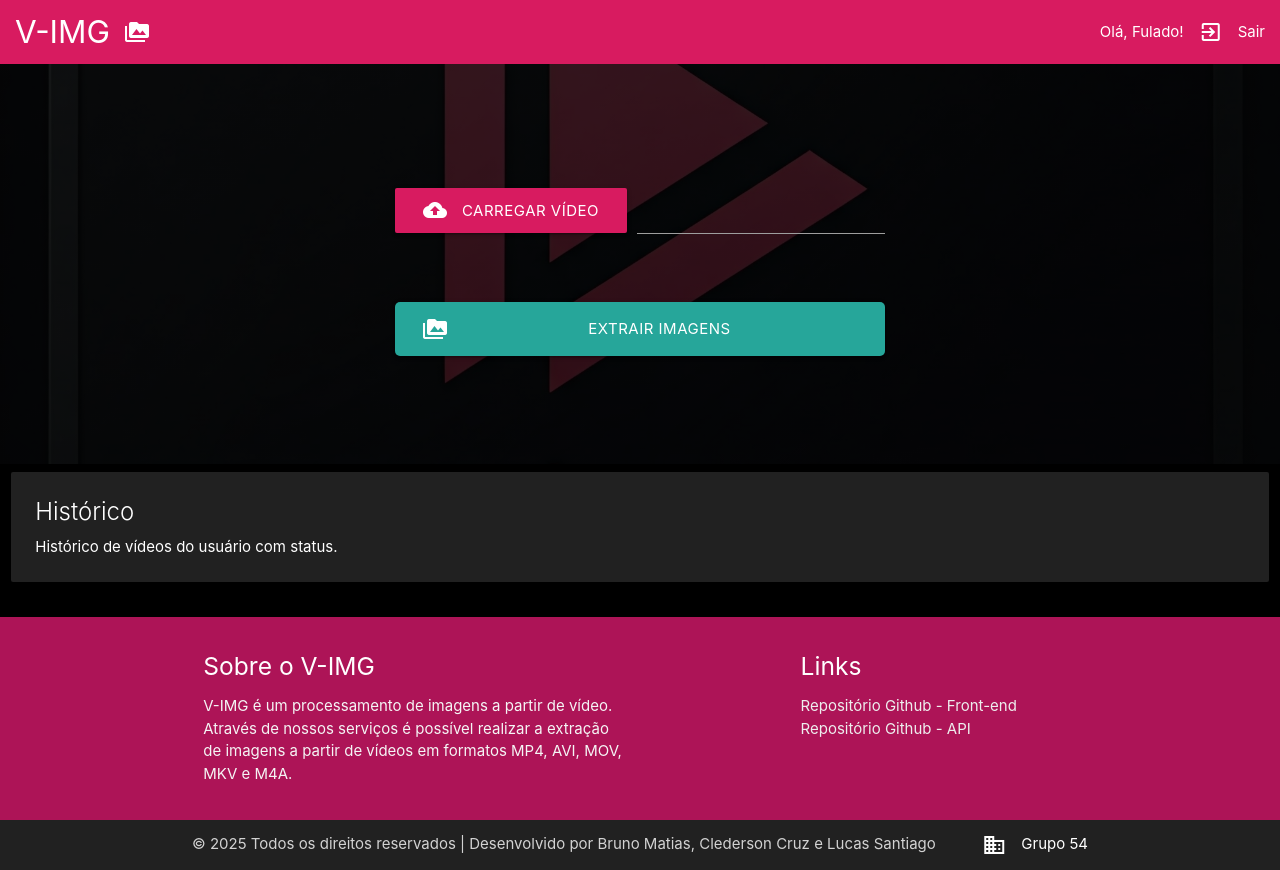
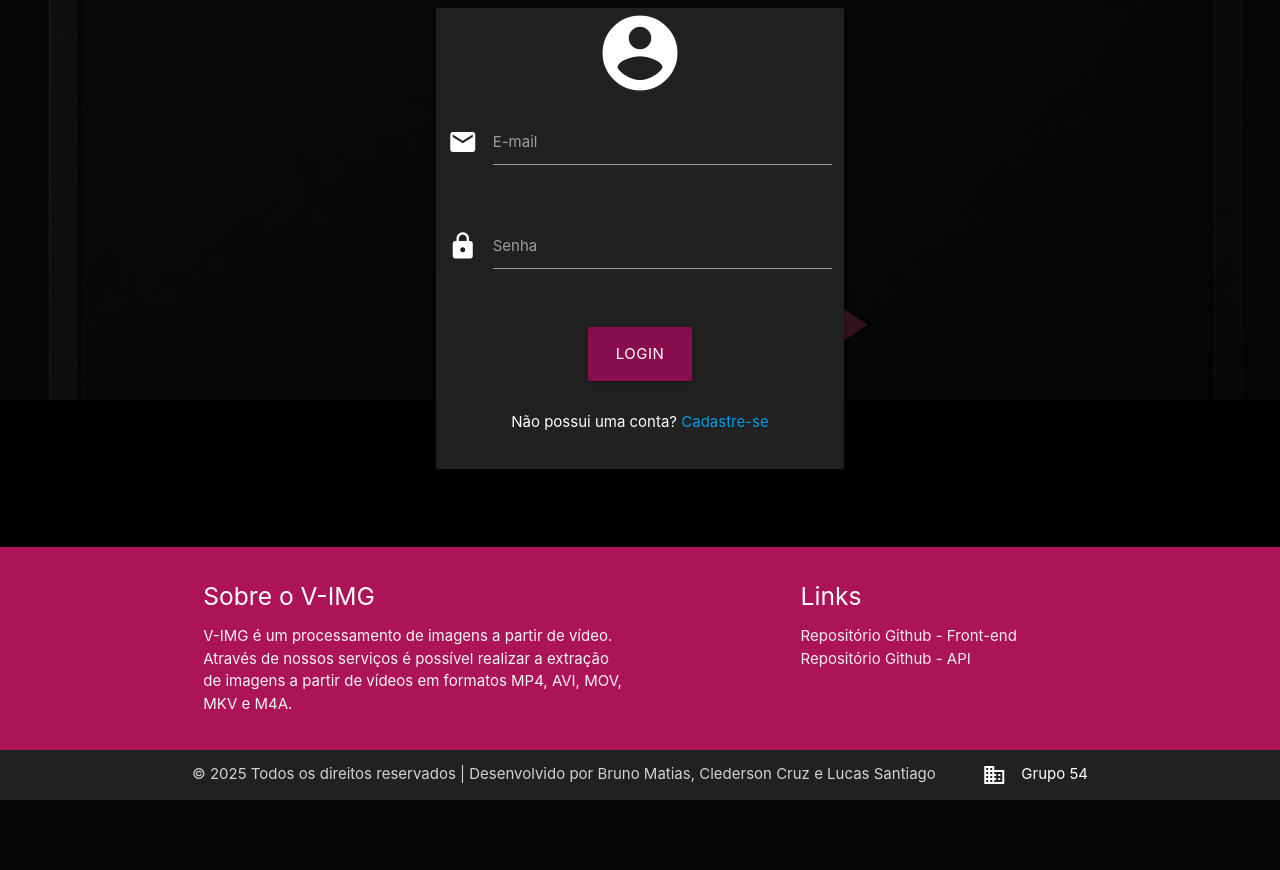
Before and after one commit to 6SOATGP54/hackathon-web, a Flask app: page / in a window 1280 px wide. After the commit the page ends 800 px from the top, so only its background shows below. Run offline with Flask 3, Linux system fonts and the light colour scheme.

Commit message:
added login page

```diff
--- a/app.py
+++ b/app.py
@@ -4,5 +4,13 @@
 app = Flask(__name__)
 
 @app.route("/")
-def home():
+def login():
+    return render_template('login.html')
+
+@app.route("/signup")
+def signup():
+    return render_template('signup.html')
+
+@app.route("/upload")
+def upload():
     return render_template('upload.html')
--- a/static/css/style.css
+++ b/static/css/style.css
@@ -31,7 +31,8 @@
     margin-left: 15px;
 }
 
-.form-upload {
+.form-upload,
+.form-login {
     display: flex;
     flex-wrap: wrap;
     flex-direction: column;
--- /dev/null
+++ b/templates/login.html
@@ -0,0 +1,44 @@
+{% extends 'base.html' %}
+
+{% block title %}V-IMG - Login{% endblock %}
+
+{% block custom_main %}
+<div class="row card grey darken-4">
+    <div class="center grey darken-4"><i class="large material-icons">account_circle</i></div>
+
+    <form class="col s12 form-login">
+        <div class="row">
+            <div class="input-field col s12">
+                <i class="material-icons prefix">email</i>
+                <input id="icon_prefix" type="email" class="white-text validate">
+                <label for="icon_prefix">E-mail</label>
+            </div>
+        </div>
+        <div class="row">
+            <div class="input-field col s12">
+                <i class="material-icons prefix">lock</i>
+                <input id="icon_telephone" type="password" class="white-text validate">
+                <label for="icon_telephone">Senha</label>
+            </div>
+        </div>
+        <div class="row">
+            <div class="input-field col s12 center">
+                <button class="btn btn-large waves-effect waves-light pink darken-4" type="submit"
+                    name="action">Login</button>
+            </div>
+            <div class="input-field col s12 center">
+                Não possui uma conta? <a href="/signup">Cadastre-se</a>
+            </div>
+        </div>
+    </form>
+</div>
+{% endblock %}
+
+{% block main %}
+<br>
+<br>
+<br>
+<br>
+<br>
+<br>
+{% endblock %}
--- a/templates/upload.html
+++ b/templates/upload.html
@@ -1,6 +1,6 @@
 {% extends 'base.html' %}
 
-{% block title %}V-IMG - Home {% endblock %}
+{% block title %}V-IMG - Home{% endblock %}
 
 {% block nav %}
 <nav>
```
Also changed, not shown: templates/signup.html (added, +13 -0 lines).
